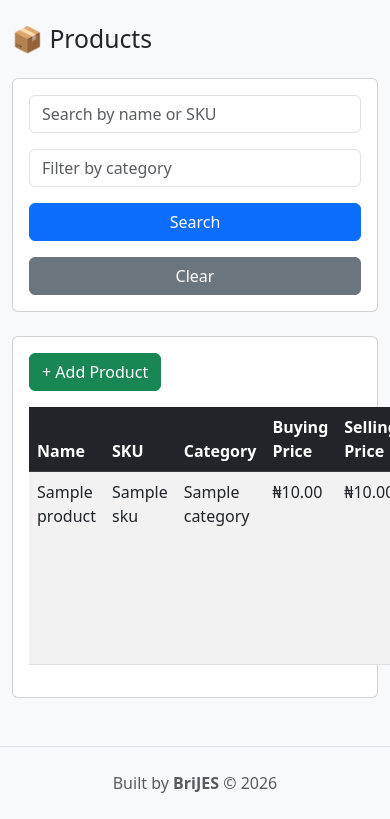
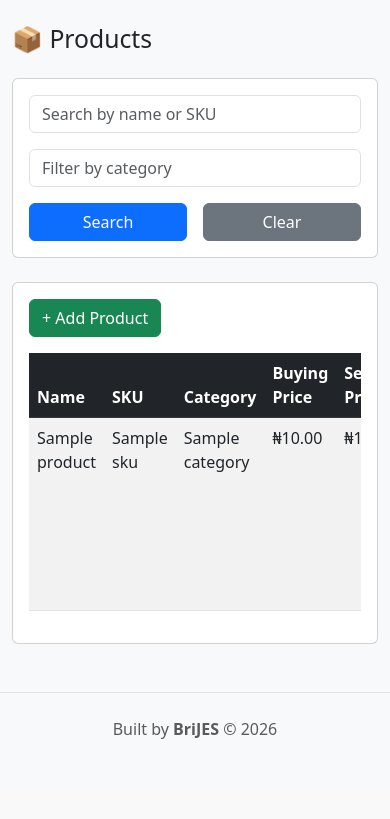
Before and after one commit to BRIJES11/finance-inventory-app, a Flask app: page /inventory/products in a window 390 px wide; the page is wider, and only the part inside the window is pictured. Shown: the part 56-875 px from the top of that part. After the commit the page ends 795 px from the top of that part, so only its background shows below. Run offline with Flask 3, Linux system fonts and the light colour scheme; the visitor is signed in with stand-in values (Sample User, id 1); a database or web service that is not in the repository returns one stand-in record (values such as "Sample title").

Commit message:
Fixed mobile responsiveness for products table

```diff
--- a/templates/inventory/products.html
+++ b/templates/inventory/products.html
@@ -8,16 +8,16 @@
 <div class="card mb-4">
     <div class="card-body">
         <form method="GET" class="row g-3">
-            <div class="col-md-5">
+            <div class="col-12 col-md-5">
                 <input type="text" name="search" class="form-control" placeholder="Search by name or SKU" value="{{ request.args.get('search', '') }}">
             </div>
-            <div class="col-md-4">
+            <div class="col-12 col-md-4">
                 <input type="text" name="category" class="form-control" placeholder="Filter by category" value="{{ request.args.get('category', '') }}">
             </div>
-            <div class="col-md-2">
+            <div class="col-6 col-md-2">
                 <button type="submit" class="btn btn-primary w-100">Search</button>
             </div>
-            <div class="col-md-1">
+            <div class="col-6 col-md-1">
                 <a href="/inventory/products" class="btn btn-secondary w-100">Clear</a>
             </div>
         </form>
@@ -28,6 +28,7 @@
 <div class="card">
     <div class="card-body">
         <a href="/inventory/add" class="btn btn-success mb-3">+ Add Product</a>
+        <div class="table-responsive">
             <table class="table table-striped table-hover">
                 <thead class="table-dark">
                     <tr>
@@ -72,5 +73,6 @@
             </table>
         </div>
     </div>
+</div>
 
 {% endblock %}
```
Lines whose indentation alone changed are shown as unchanged.
